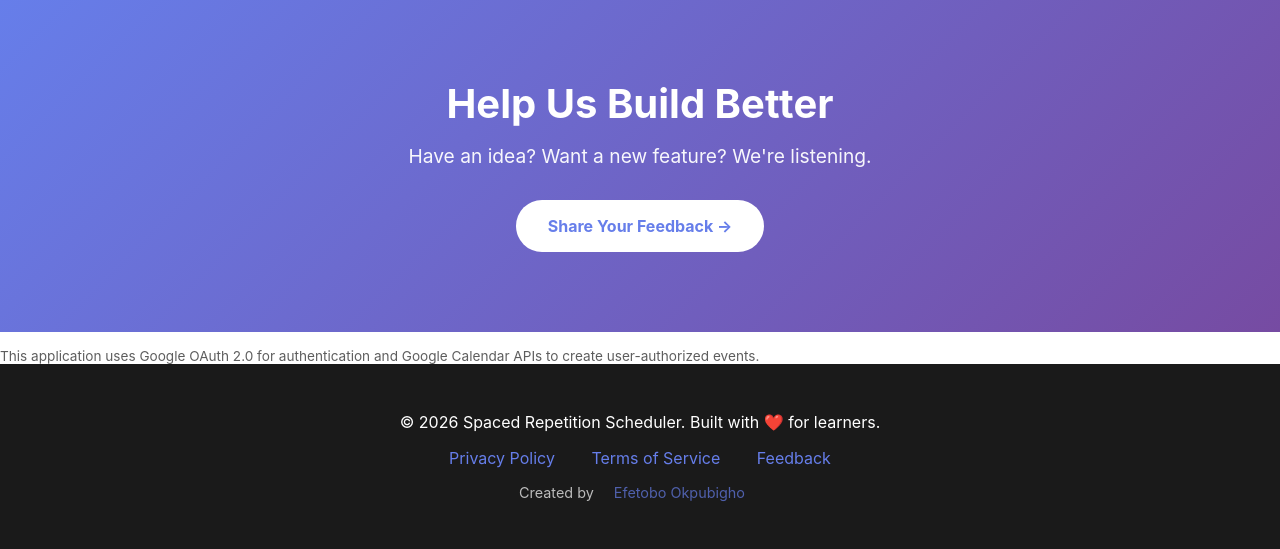
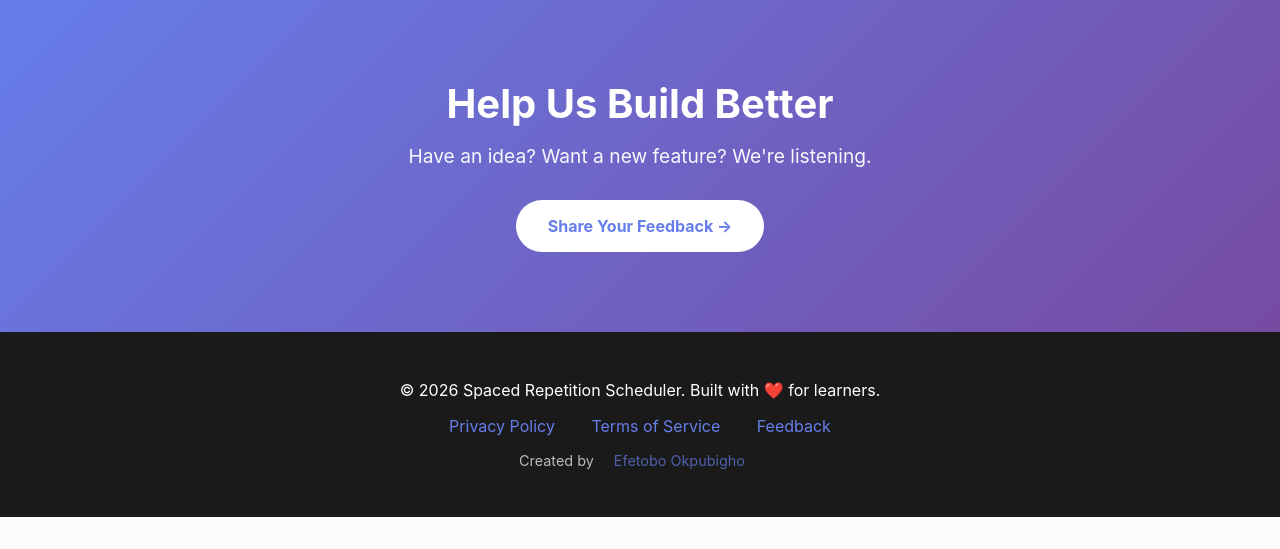
Before and after one commit to codecreatewrite/spaced-repitition-scheduler, a Python web app: template app/templates/index.html in a window 1280 px wide. Shown: the part 2816-3365 px from the top of the page. After the commit the page ends 3333 px from the top, so only its background shows below. Run offline with Jinja, Linux system fonts and the light colour scheme; the template is opened without the code that fills it, so the values that code supplies are empty.

Commit message:
Slight modification in ui

```diff
--- a/app/services/calendar_service.py
+++ b/app/services/calendar_service.py
@@ -46,7 +46,7 @@ class CalendarService:
             Created event data from Google Calendar API
         """
         event = {
-            'summary': f'📚 Review: {topic}',
+            'summary': f'Review: {topic}',
             'description': (
                 f'Spaced repetition review for: {topic}\n\n'
                 f'Interval: {interval_days} day{"s" if interval_days != 1 else ""}\n'
--- a/app/templates/index.html
+++ b/app/templates/index.html
@@ -371,10 +371,6 @@
         </div>
     </section>
 
-    <p style="margin-top: 1rem; font-size: 0.85rem; opacity: 0.7;">
-      This application uses Google OAuth 2.0 for authentication and Google Calendar APIs to create user-authorized events.
-    </p>
-
     <!-- Footer -->
     <footer>
         <div class="container">
```
